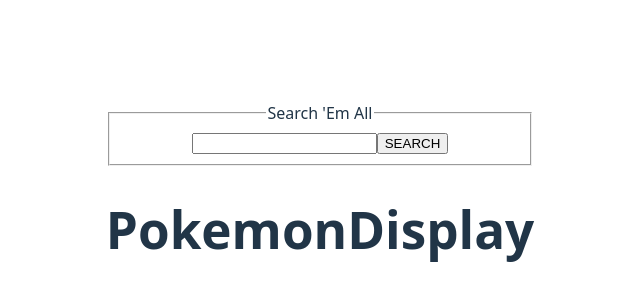
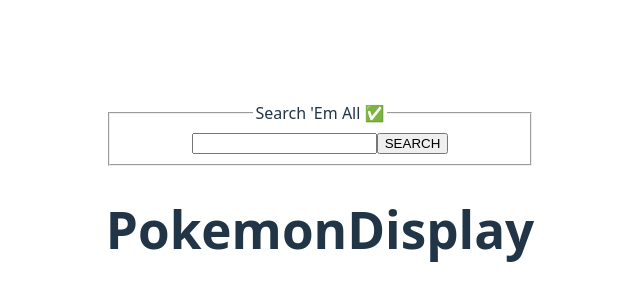
Before and after one commit to Dev621-tech/sba320Pokemon, a React (Vite) app: page / in a window 1280 px wide. Shown: the part 204-504 px from the top of the page, without its empty margins (320-960 px from the left). Built offline with nearby package versions, Linux system fonts and the light colour scheme; no server answers.

Commit message:
Updated Form

```diff
--- a/src/Components/Form.jsx
+++ b/src/Components/Form.jsx
@@ -1,4 +1,4 @@
-import { useState, useEffect } from "react";
+import { useState } from "react";
 
 export default function Form( props ){
 
@@ -18,7 +18,7 @@ export default function Form( props ){
 
     return (
         <fieldset>
-            <legend>Search 'Em All</legend>
+            <legend>Search 'Em All ✅</legend>
             <form onSubmit={handleSubmit}>
                 <input
                 type="text"
```
